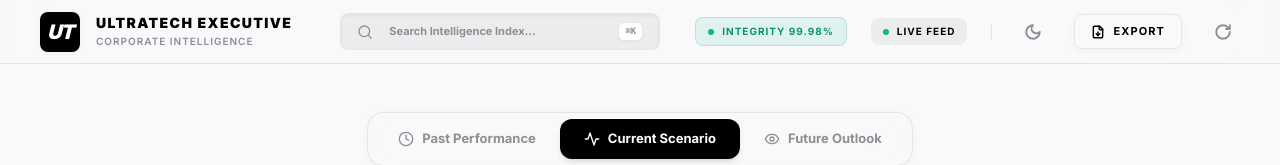
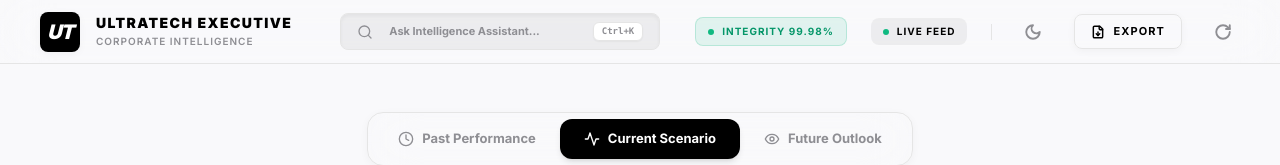
Before and after one commit to abhiyan0509/ultratech-hub, a Next.js app: page / in a window 1280 px wide. Shown: the top 165 px of the page. Built offline with nearby package versions, Linux system fonts and the light colour scheme; no server answers; the database is empty.

Commit message:
style(header): update search bar to indicate intelligence assistant and expand shortcut text to Ctrl+K

```diff
--- a/components/DashboardHeader.tsx
+++ b/components/DashboardHeader.tsx
@@ -44,11 +44,13 @@ export const DashboardHeader = ({ theme, onThemeToggle, onSearchOpen, onExport,
 
                 <button
                     onClick={onSearchOpen}
-                    className="hidden lg:flex items-center gap-4 px-4 py-2 rounded-lg bg-black/5 dark:bg-white/5 border border-border text-muted text-[11px] font-bold hover:bg-black/10 dark:hover:bg-white/10 transition-colors w-80 shadow-inner"
+                    className="hidden lg:flex items-center justify-between px-4 py-2 rounded-lg bg-black/5 dark:bg-white/5 border border-border text-muted text-[11px] font-bold hover:bg-black/10 dark:hover:bg-white/10 transition-colors w-[320px] shadow-inner"
                 >
-                    <Search className="w-4 h-4" />
-                    <span>Search Intelligence Index...</span>
-                    <span className="ml-auto px-1.5 py-0.5 rounded-md bg-surface border border-border text-[9px] font-mono shadow-sm">⌘K</span>
+                    <div className="flex items-center gap-4">
+                        <Search className="w-4 h-4" />
+                        <span>Ask Intelligence Assistant...</span>
+                    </div>
+                    <span className="px-2 py-0.5 rounded-md bg-surface border border-border text-[9px] font-mono shadow-sm">Ctrl+K</span>
                 </button>
             </div>
 
```
